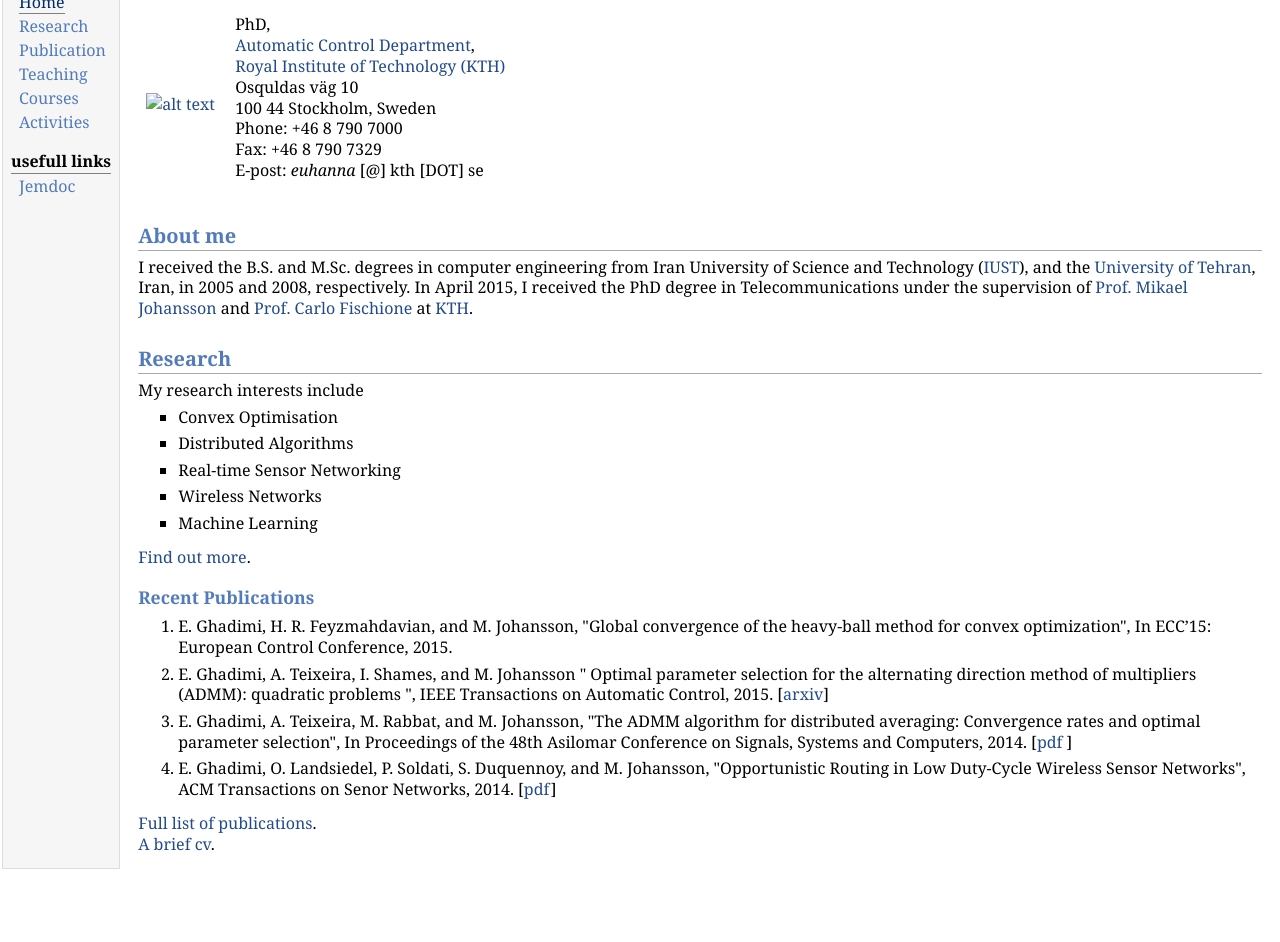
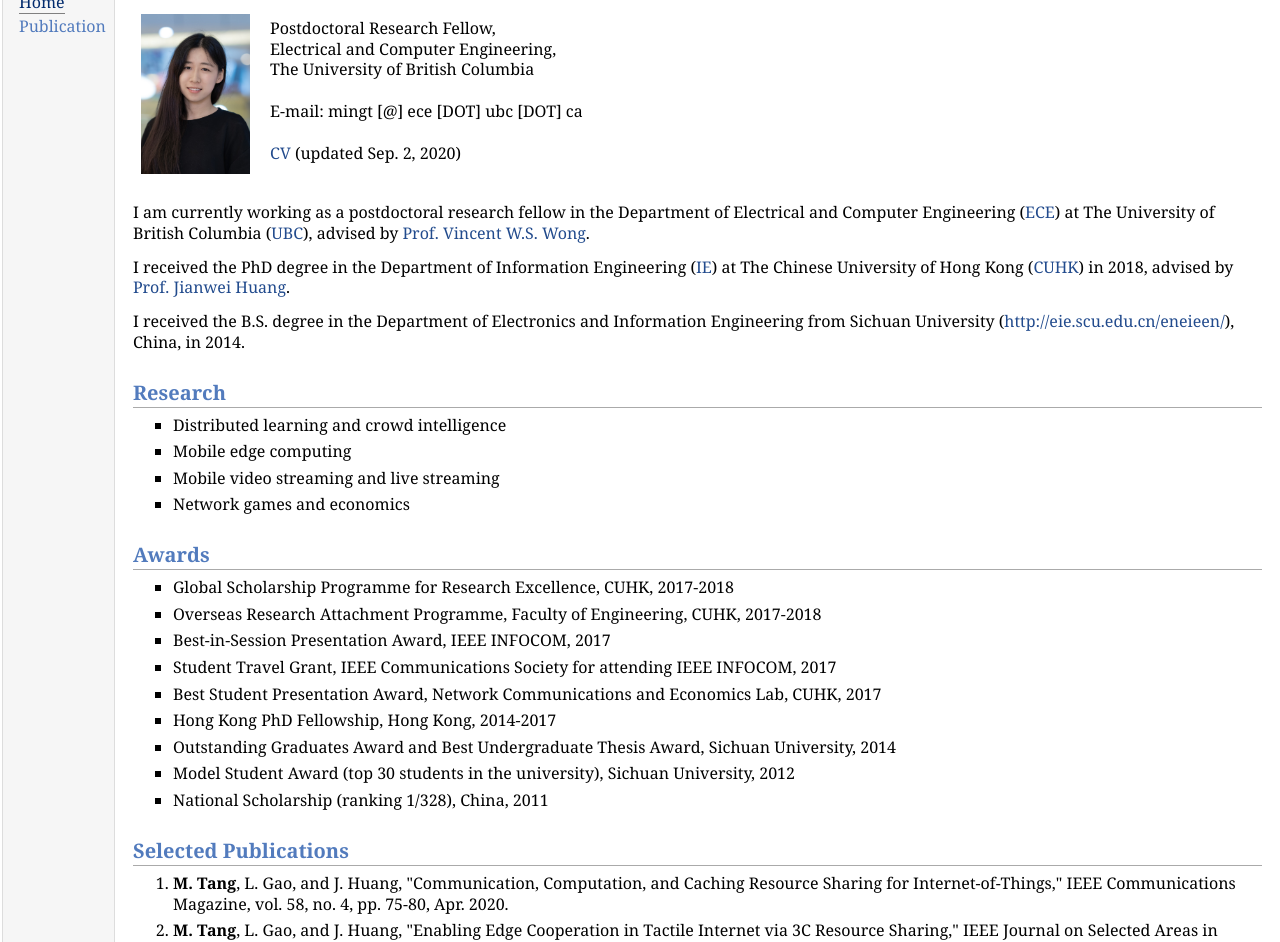
Before and after one commit to mingt2019/mingt2019.github.io, a plain HTML site: page index.html in a window 1280 px wide. Shown: the part 62-1004 px from the top of the page. Before the commit the page ends 941 px from the top, so only its background shows below. Drawn offline with Linux system fonts and the light colour scheme.

Commit message:
Add files via upload

```diff
--- a/index.html
+++ b/index.html
@@ -5,7 +5,7 @@
 <meta name="generator" content="jemdoc, see http://jemdoc.jaboc.net/" />
 <meta http-equiv="Content-Type" content="text/html;charset=utf-8" />
 <link rel="stylesheet" href="jemdoc.css" type="text/css" />
-<title>Euhanna Ghadimi </title>
+<title>Ming Tang</title>
 </head>
 <body>
 <table summary="Table for page layout." id="tlayout">
@@ -13,60 +13,74 @@
 <td id="layout-menu">
 <div class="menu-category">menu</div>
 <div class="menu-item"><a href="index.html" class="current">Home</a></div>
-<div class="menu-item"><a href="research.html">Research</a></div>
 <div class="menu-item"><a href="publications.html">Publication</a></div>
-<div class="menu-item"><a href="teaching.html">Teaching</a></div>
-<div class="menu-item"><a href="courses.html">Courses</a></div>
-<div class="menu-item"><a href="activities.html">Activities</a></div>
-<div class="menu-category">usefull links</div>
-<div class="menu-item"><a href="http://jemdoc.jaboc.net/">Jemdoc</a></div>
 </td>
 <td id="layout-content">
 <div id="toptitle">
-<h1>Euhanna Ghadimi </h1>
+<h1>Ming Tang</h1>
 </div>
 <table class="imgtable"><tr><td>
-<a href="http://people.kth.se/~euhanna/"><img src="photos/bio.jpg" alt="alt text" width="131px" height="160px" /></a>&nbsp;</td>
-<td align="left"><p>PhD,<br /> <a href="http://www.kth.se/ees/omskolan/organisation/avdelningar/ac?l=en_UK">Automatic Control Department</a>, <br /><a href="http://www.kth.se">Royal Institute of Technology (KTH)</a><br />
-Osquldas v&aumlg 10 <br />
-100 44 Stockholm, Sweden <br />
-Phone: +46 8 790 7000 <br />
-Fax: +46 8 790 7329<br />
-E-post: <i>euhanna</i> [@] kth [DOT] se</p>
+<a href="http://mingtang.website"><img src="photos/bio.jpeg" alt="alt text" width="109px" height="160px" /></a>&nbsp;</td>
+<td align="left"><p>Postdoctoral Research Fellow,<br />
+Electrical and Computer Engineering,<br />
+The University of British Columbia<br />
+<br />
+E-mail: mingt [@] ece [DOT] ubc [DOT] ca <br />
+<br />
+<a href="cv.pdf">CV</a> (updated Sep. 2, 2020)</p>
 </td></tr></table>
-<h2>About me</h2>
-<p>I received the B.S. and M.Sc. degrees in computer engineering from Iran University of Science and Technology (<a href="http://www.iust.ac.ir">IUST</a>), and the <a href="http://ece.ut.ac.ir/">University of Tehran</a>, Iran, in 2005 and 2008, respectively. In April 2015, I received the PhD degree in Telecommunications under the supervision of
-<a href="http://www.people.kth.se/~mikaelj/">Prof. Mikael Johansson</a> and  <a href="http://www.people.kth.se/~carlofi/">Prof. Carlo Fischione</a> at <a href="http:www.kth.se">KTH</a>.  </p>
+<p><br />
+I am currently working as a postdoctoral research fellow in the Department of Electrical and Computer Engineering (<a href="https://www.ece.ubc.ca">ECE</a>) at The University of British Columbia (<a href="https://www.ubc.ca">UBC</a>), advised by <a href="https://www.ece.ubc.ca/~vincentw/Homepage/Home.html">Prof. Vincent W.S. Wong</a>.<br /></p>
+<p>I received the PhD degree in the Department of Information Engineering (<a href="https://www.ie.cuhk.edu.hk/main/index.shtml,">IE</a>) at The Chinese University of Hong Kong (<a href="https://www.cuhk.edu.hk/english/index.html">CUHK</a>) in 2018, advised by <a href="http://jianwei.ie.cuhk.edu.hk">Prof. Jianwei Huang</a>.<br /></p>
+<p>I received the B.S. degree in the Department of Electronics and Information Engineering from Sichuan University (<a href="http://eie.scu.edu.cn/eneieen/">http://eie.scu.edu.cn/eneieen/</a>), China, in 2014. </p>
 <h2>Research</h2>
-<p>My research interests include </p>
 <ul>
-<li><p>Convex Optimisation  </p>
+<li><p>Distributed learning and crowd intelligence </p>
 </li>
-<li><p>Distributed Algorithms</p>
+<li><p>Mobile edge computing</p>
 </li>
-<li><p>Real-time Sensor Networking</p>
+<li><p>Mobile video streaming and live streaming </p>
 </li>
-<li><p>Wireless Networks</p>
-</li>
-<li><p>Machine Learning</p>
+<li><p>Network games and economics</p>
 </li>
 </ul>
-<p><a href="research.html">Find out more</a>.</p>
-<h3>Recent Publications </h3>
+<h2>Awards</h2>
+<ul>
+<li><p>Global Scholarship Programme for Research Excellence, CUHK, 2017-2018</p>
+</li>
+<li><p>Overseas Research Attachment Programme, Faculty of Engineering, CUHK, 2017-2018</p>
+</li>
+<li><p>Best-in-Session Presentation Award, IEEE INFOCOM, 2017</p>
+</li>
+<li><p>Student Travel Grant, IEEE Communications Society for attending IEEE INFOCOM, 2017</p>
+</li>
+<li><p>Best Student Presentation Award, Network Communications and Economics Lab, CUHK, 2017</p>
+</li>
+<li><p>Hong Kong PhD Fellowship, Hong Kong, 2014-2017</p>
+</li>
+<li><p>Outstanding Graduates Award and Best Undergraduate Thesis Award, Sichuan University, 2014 </p>
+</li>
+<li><p>Model Student Award (top 30 students in the university), Sichuan University, 2012</p>
+</li>
+<li><p>National Scholarship (ranking 1/328), China, 2011</p>
+</li>
+</ul>
+<h2>Selected Publications</h2>
 <ol>
-<li><p>E. Ghadimi, H. R. Feyzmahdavian, and M. Johansson, "Global convergence of the heavy-ball method for convex optimization",  In ECC&rsquo;15: European Control Conference, 2015.</p>
+<li><p><b>M. Tang</b>, L. Gao, and J. Huang, "Communication, Computation, and Caching Resource Sharing for Internet-of-Things," IEEE Communications Magazine, vol. 58, no. 4, pp. 75-80, Apr. 2020.</p>
 </li>
-<li><p>E. Ghadimi, A. Teixeira, I. Shames, and M. Johansson " Optimal parameter selection for the alternating direction method of
-multipliers (ADMM): quadratic problems ", IEEE Transactions on Automatic Control, 2015. [<a href="http://arxiv.org/abs/1306.2454">arxiv</a>]</p>
+<li><p><b>M. Tang</b>, L. Gao, and J. Huang, "Enabling Edge Cooperation in Tactile Internet via 3C Resource Sharing," IEEE Journal on Selected Areas in Communications (JSAC), vol. 36, no. 11, pp. 2444-2454, Nov. 2018.</p>
 </li>
-<li><p>E. Ghadimi, A. Teixeira, M. Rabbat, and M. Johansson, "The ADMM algorithm for distributed averaging: Convergence rates and optimal parameter selection", In Proceedings of the 48th Asilomar Conference on Signals, Systems and Computers, 2014. [<a href="https://www.dropbox.com/s/k9izxz1m39yvvuz/admm_distributed_aveg.pdf?dl=0">pdf</a> ]</p>
+<li><p><b>M. Tang</b>, H. Pang, S. Wang, L. Gao, J. Huang, and L. Sun, "Multi-Dimensional Auction Mechanisms for Crowdsourced Mobile Video Streaming," IEEE/ACM Transactions on Networking (ToN), vol. 26, no. 5, pp. 2062-2075, Oct. 2018.</p>
 </li>
-<li><p>E. Ghadimi, O. Landsiedel, P. Soldati, S. Duquennoy, and M. Johansson, "Opportunistic Routing in Low Duty-Cycle Wireless Sensor Networks", ACM Transactions on Senor Networks, 2014. [<a href="pub/oppTOSN.pdf">pdf</a>]</p>
+<li><p><b>M. Tang</b>, L. Gao, H. Pang, J. Huang and L. Sun, "Optimizations and Economics of Crowdsourced Mobile Streaming," IEEE Communications Magazine, vol. 55, no. 4, pp. 21 - 27, Apr. 2017.</p>
+</li>
+<li><p><b>M. Tang</b> and J. Huang, "How to Earn Money in Live Streaming Platforms?A Study of Donation-Based Markets," IEEE International Conference on Computer Communications (INFOCOM), Paris, France, Apr. 2019. (Acceptance rate: 19.7%)</p>
+</li>
+<li><p><b>M. Tang</b>, S. Wang, L. Gao, J. Huang and L. Sun, "MOMD: A Multi-Object Multi-Dimensional Auction for Crowdsourced Mobile Video Streaming," IEEE International Conference on Computer Communications (INFOCOM), Atlanta, GA, May 2017. (Acceptance rate: 20.9%)</p>
 </li>
 </ol>
-<p><a href="publications.html">Full list of publications</a>.
-<br />
-<a href="cv.pdf">A brief cv</a>.</p>
+<p><a href="publications.html">Full list of publications</a>.</p>
 </td>
 </tr>
 </table>
```
Also changed, not shown: publications.html (added, +60 -0 lines), photos/bio.jpeg (added), 4 other files.
